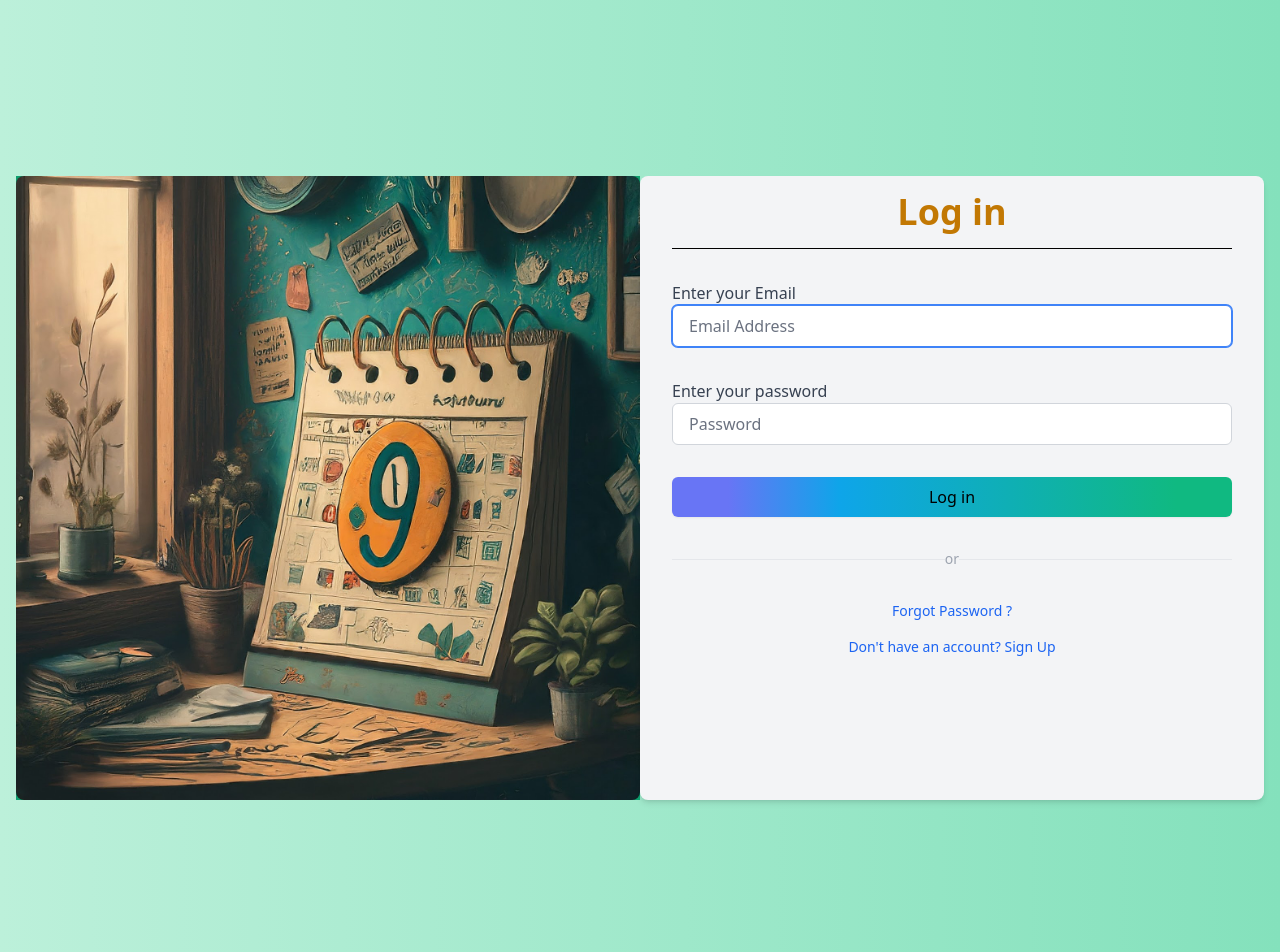
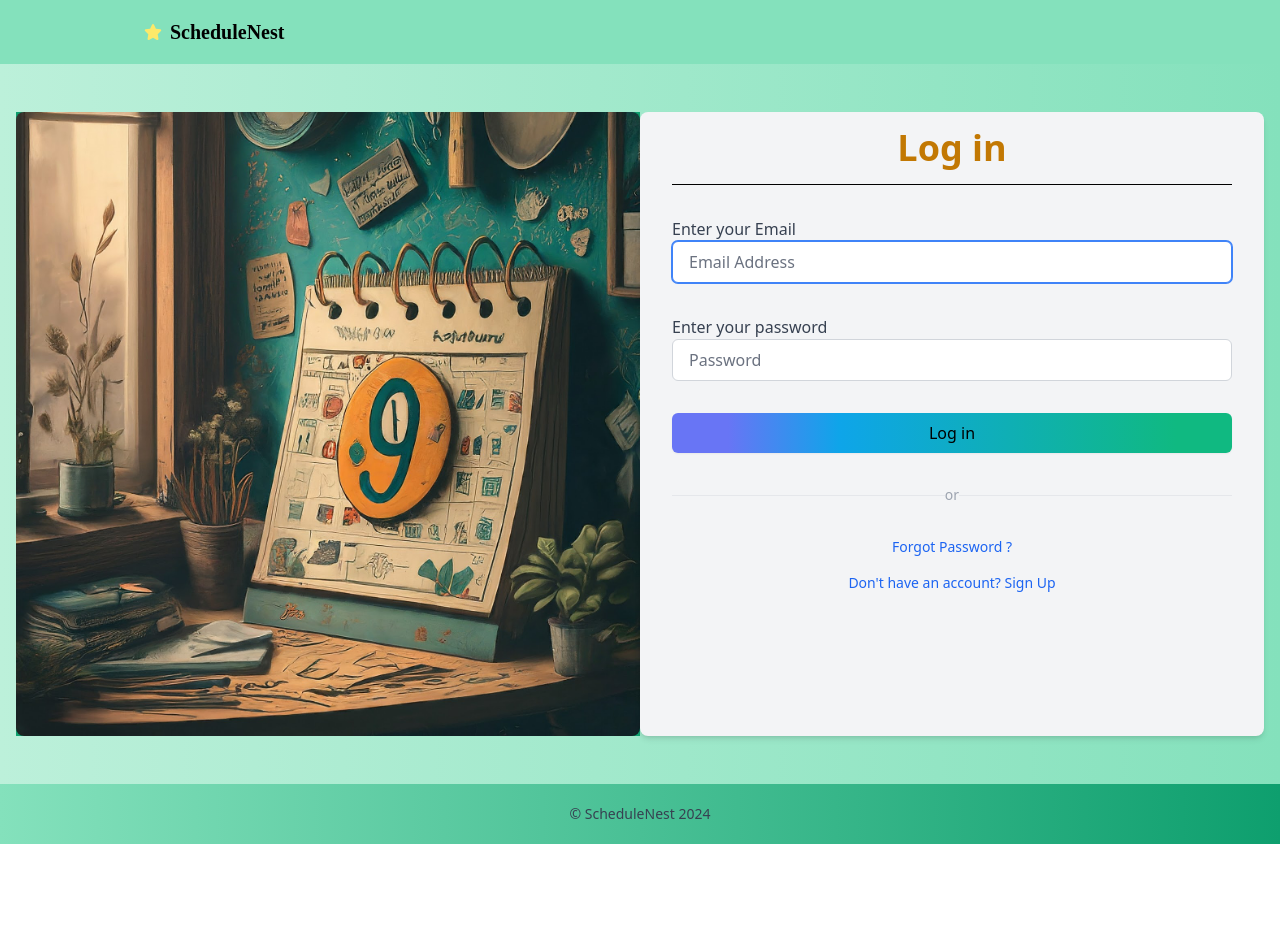
Before and after one commit to suleosmann/schedule-nest-calendar-client, a React (Vite) app: page /authentication in a window 1280 px wide. Shown: the top 952 px of the page. After the commit the page ends 844 px from the top, so only its background shows below. Built offline with nearby package versions, Linux system fonts and the light colour scheme.

Commit message:
css edits

```diff
--- a/src/APP/components/Footer.jsx
+++ b/src/APP/components/Footer.jsx
@@ -4,7 +4,7 @@ const Footer = () => {
   const currentYear = new Date().getFullYear();
 
   return (
-    <footer className="bg-green-300 text-white py-4  w-full">
+    <footer className="bg-gradient-to-r from-green-300 to-green-500 text-white py-5  w-full">
       <div className="container mx-auto text-center">
         <p className="text-sm text-gray-700">&copy; ScheduleNest {currentYear}</p>
       </div>
--- a/src/APP/modules/authentication/authentication.jsx
+++ b/src/APP/modules/authentication/authentication.jsx
@@ -1,12 +1,16 @@
 import React from 'react'
+import CommonNavbar from '../../components/CommonNavbar'
+import Footer  from '../../components/Footer'
 import { Outlet } from 'react-router-dom'
 
 export default function authentication() {
   return (
+    <>
+    <CommonNavbar />
       <div className='bg-gradient-to-r from-green-200 to-green-300'>
         {/* <img src='https://i.pinimg.com/564x/24/a8/82/24a882450854eafa3476c945b615914d.jpg' className='w-full h-full object-cover absolute mix-blend-overlay'/> */}
-            <div className="container mx-auto px-4 py-44">
-          <div className="grid grid-cols-1 md:grid-cols-2 gap-0">
+            <div className="container mx-auto px-2 py-12">
+          <div className="grid grid-cols-1 md:grid-cols-2 gap-0 px-2">
             <div className="col-span-1 bg-green-500 flex justify-center items-center">
               {/* Add your image here */}
               <img src="./src/APP/assets/imagereg.jpeg" alt="calender" className="w-full h-auto rounded-lg object-cover" />
@@ -15,5 +19,7 @@ export default function authentication() {
           </div>
         </div>
       </div>
+      <Footer />
+      </>
   )
 }
--- a/src/APP/modules/authentication/updatePwd.jsx
+++ b/src/APP/modules/authentication/updatePwd.jsx
@@ -30,8 +30,8 @@ export default function updatePwd() {
     }, [])
 
     useEffect(() => {
-        setValidPwd(PWD_REGEX.test(pwd));
-        setValidMatch(pwd === matchPwd);
+        setValidPwd(PWD_REGEX.test(password));
+        setValidMatch(password === matchPwd);
     }, [password, matchPwd])
 
     useEffect(() => {
--- a/src/APP/modules/calendar/Dashboard.jsx
+++ b/src/APP/modules/calendar/Dashboard.jsx
@@ -3,6 +3,8 @@ import Sidebar from './Sidebar';
 import { Outlet } from 'react-router-dom';
 import useAxiosPrivate from './../../hooks/useAxiosPrivate';
 import { useNavigate, useLocation } from 'react-router-dom';
+import CommonNavbar from '../../components/CommonNavbar';
+import Footer  from '../../components/Footer';
 
 export default function Dashboard() {
   const [users, setUsers] = useState([]);
@@ -12,9 +14,13 @@ export default function Dashboard() {
   const location = useLocation();
 
   return (
+    <>
+    <CommonNavbar />
     <div className="flex">
       <Sidebar />
       <Outlet />
     </div>
+    <Footer />
+    </>
   );
 }
```
